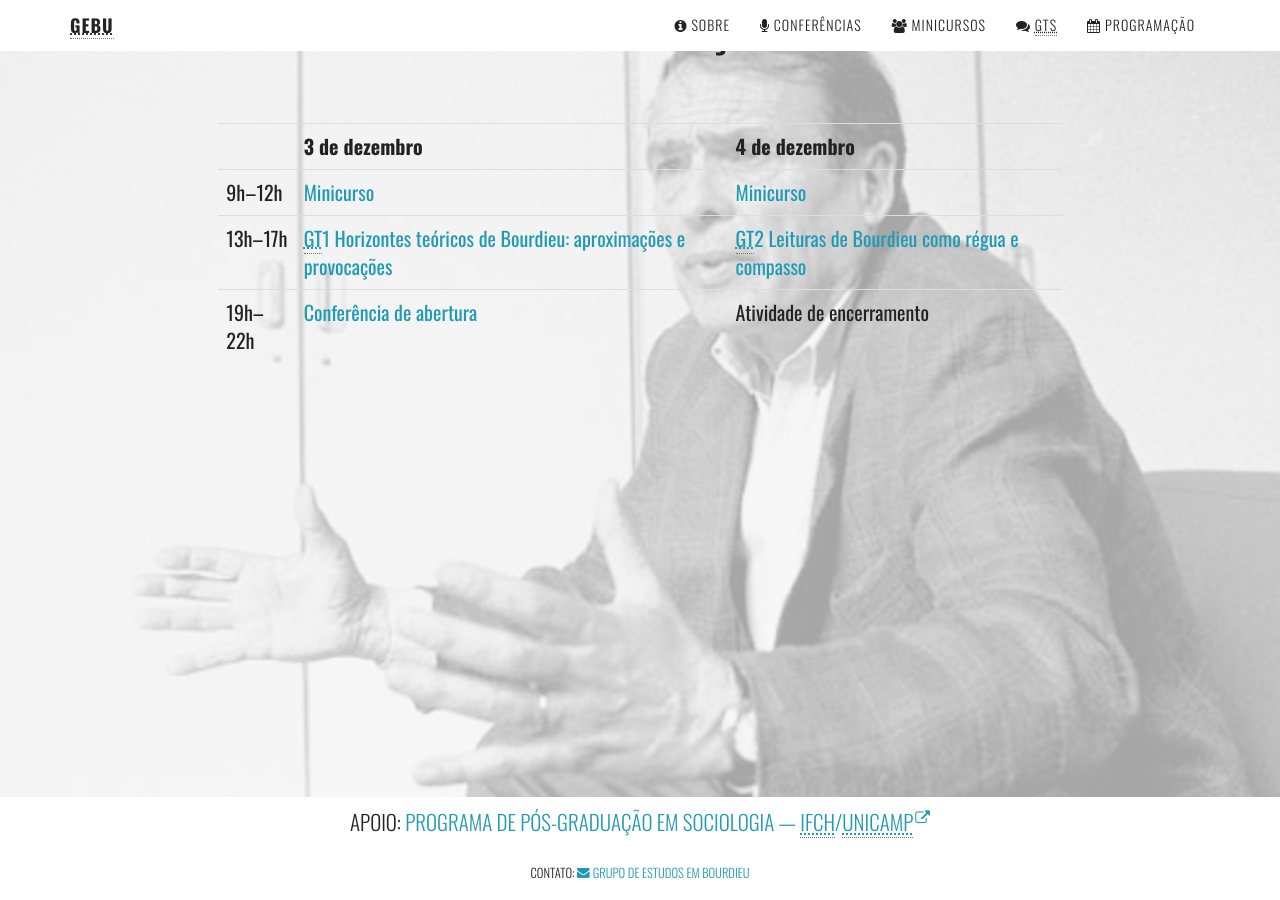
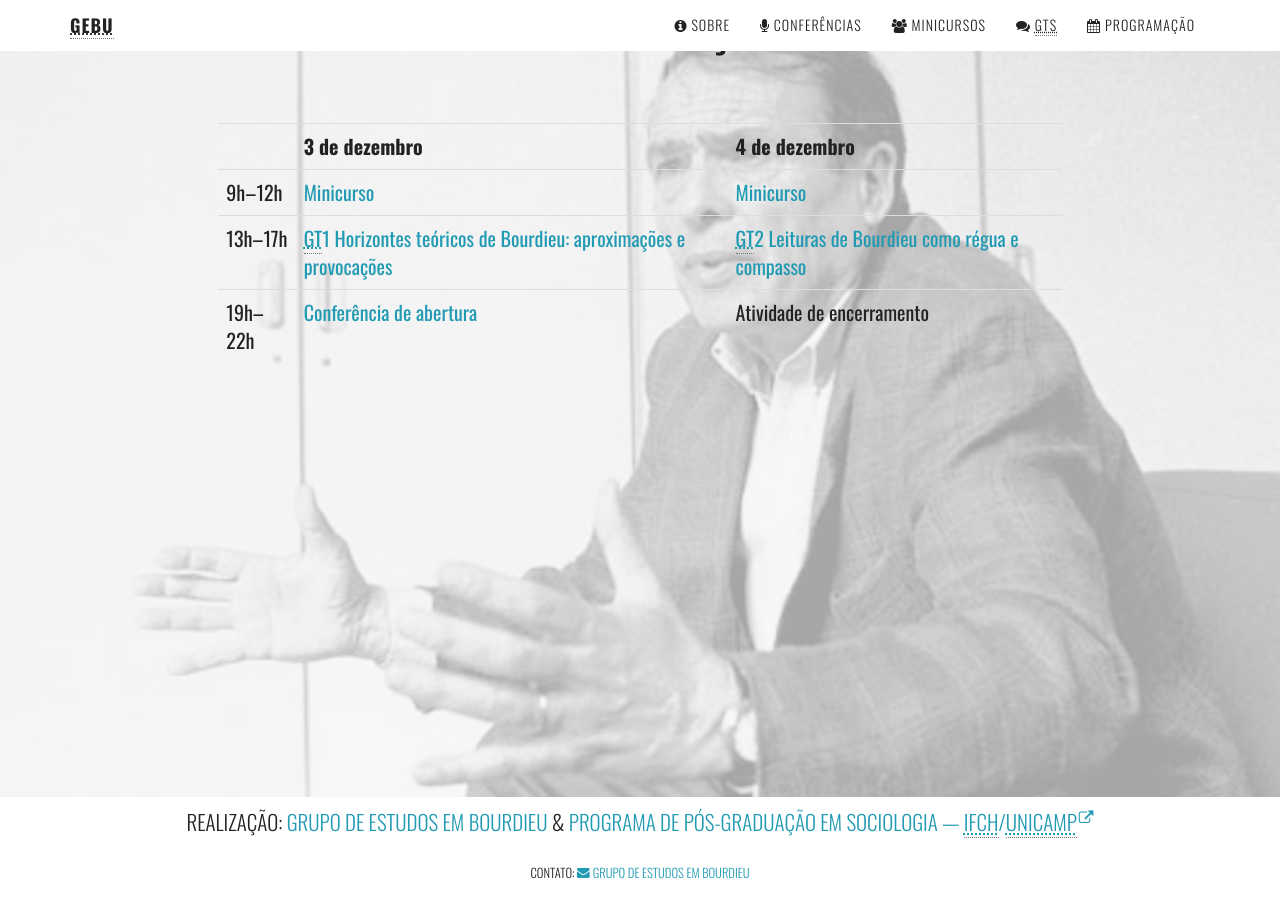
Before and after one commit to gebu/encontro-de-estudos-em-pierre-bourdieu, a Jekyll site: the page built from index.html, in a window 1280 px wide and 900 px high, scrolled down 4876 px. Built offline with Jekyll 4.4.1, drawn with Linux system fonts in a browser that asks for light colours; nearby versions of some CDN libraries.

Commit message:
Changes realization section

```diff
--- a/index.html
+++ b/index.html
@@ -231,7 +231,7 @@ title: Encontro de Estudos em Pierre Bourdieu
 
 <footer class="footer">
   <div class="container text-center">
-    <p class="lead">Apoio: <a class="externa" href="" title="Programa de Pós-Graduação em Sociologia do Instituto de Filosofia e Ciências Humanas da Universidade Estadual de Campinas">
+    <p class="lead">Realização: <a href="https://gebu.github.io">{{site.author.name}}</a> & <a class="externa" href="http://www.ifch.unicamp.br/pos/sociologia" title="Programa de Pós-Graduação em Sociologia do Instituto de Filosofia e Ciências Humanas da Universidade Estadual de Campinas">
       Programa de Pós-Graduação em Sociologia — <abbr title="Instituto de Filosofia e Ciências Humanas">IFCH</abbr>/<abbr title="Universidade Estadual de Campinas">Unicamp</abbr></a></p>
     <p class="footer">Contato: <a class="email" title="Contato através do email" href="mailto:{{site.author.email}}">Grupo de Estudos em Bourdieu</a></p>
     <!-- <p>Copyright © Your Website 2014</p> -->
```
